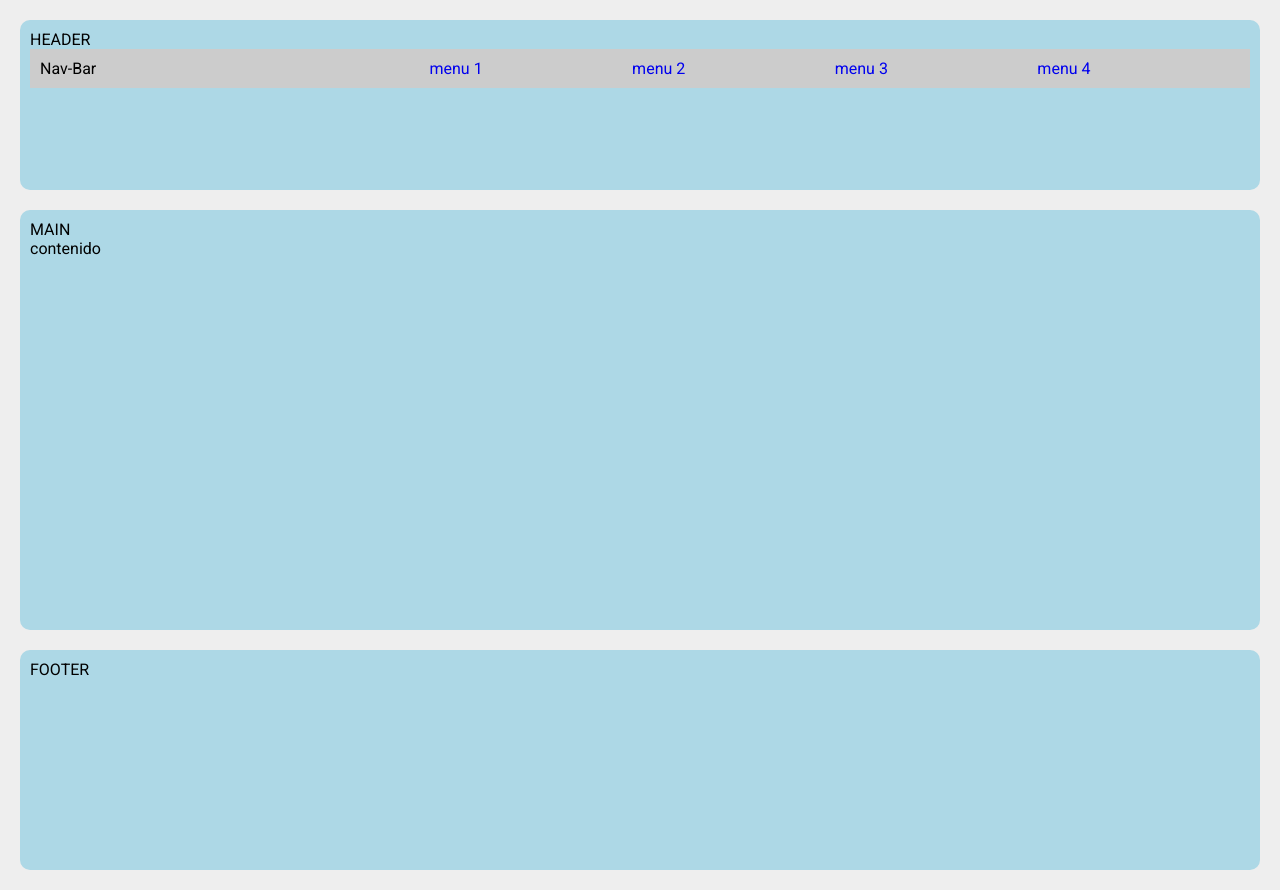
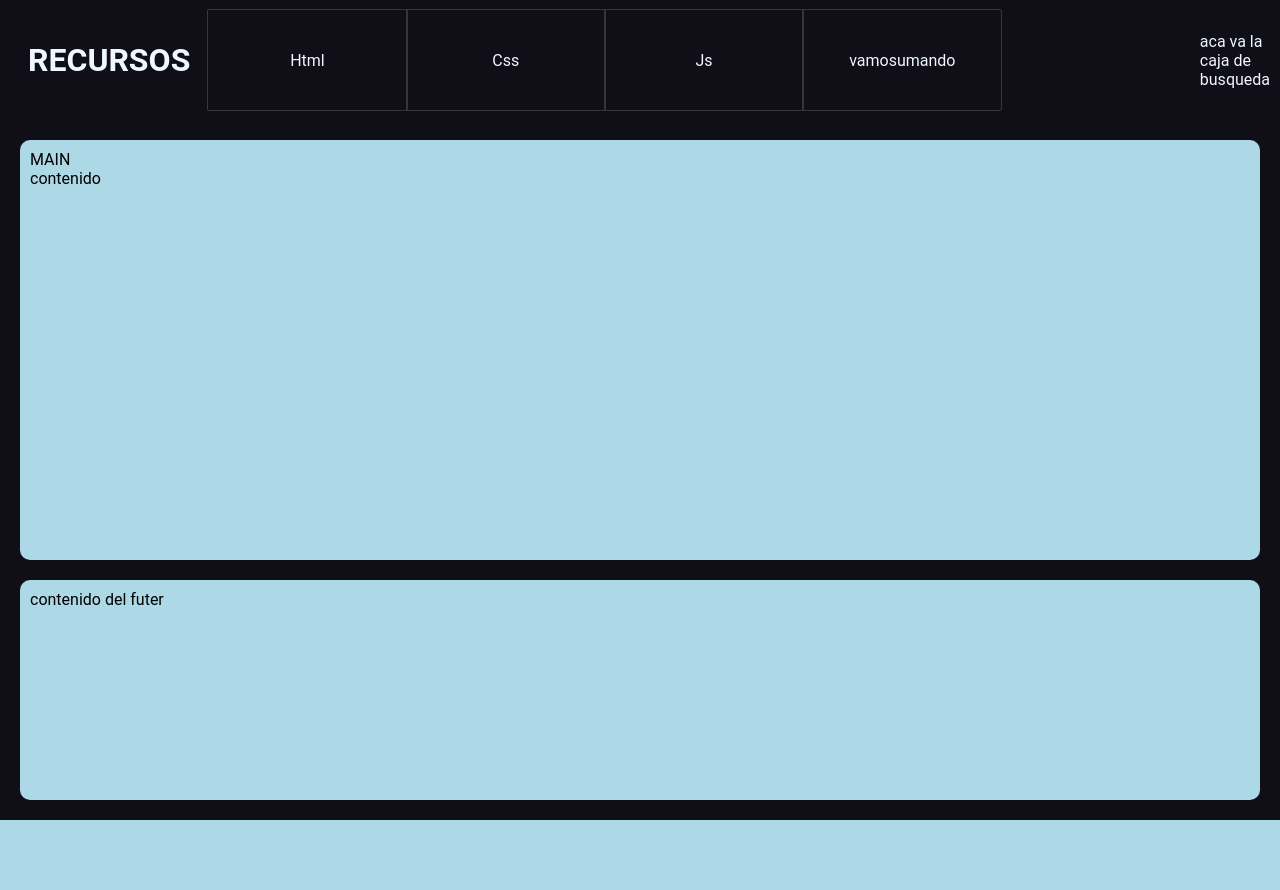
Before and after one commit to jesushernan3/resources, a PHP site: page / in a window 1280 px wide. After the commit the page ends 820 px from the top, so only its background shows below. Run offline with PHP 8.4, Linux system fonts and the light colour scheme.

Commit message:
comienxo de estructuracion prolija del sitio

```diff
--- a/assets/css/main.css
+++ b/assets/css/main.css
@@ -1,3 +1,4 @@
+/* GLOBALES */
 * {
   margin: 0;
   padding: 0;
@@ -6,10 +7,8 @@
   text-decoration: none;
 }
 body {
-  background-color: #eee;
+  background-color: #100e17;
 }
-
-header,
 main,
 footer {
   background: lightblue;
@@ -17,29 +16,61 @@ footer {
   padding: 10px;
   border-radius: 10px;
 }
-header {
-  min-height: 150px;
-}
 main {
   min-height: 400px;
 }
 footer {
   min-height: 200px;
 }
+
+/* CONTENIDO */
+
+/* === Header */
 .nav-bar {
-  background: #ccc;
   padding: 10px;
   display: flex;
+  min-height: 100px;
 }
-.nav-bar span {
+.nav-bar h1 {
   width: 20%;
+  color: aliceblue;
+  display: flex;
+  justify-content: center;
+  align-items: center;
 }
 .main-nav {
   display: flex;
-  width: 80%;
+  width: 100%;
 }
 .main-nav ul {
   display: flex;
-  justify-content: space-evenly;
-  width: 100%;
+  width: 80%;
 }
+.main-nav ul li {
+  box-shadow: 0px 0px 1px rgb(240, 240, 240);
+  display: flex;
+  flex: 1;
+}
+
+.main-nav ul li a {
+  display: flex;
+  flex: 1;
+  justify-content: center;
+  align-items: center;
+  color: aliceblue;
+}
+.main-nav ul li a:hover {
+  background-color: #201c2e;
+}
+
+.search-box {
+  width: 10%;
+  color: aliceblue;
+  display: flex;
+  flex: 1;
+  justify-content: center;
+  align-items: center;
+}
+
+@media (max-width: 470px) {
+}
--- a/estructura/content.php
+++ b/estructura/content.php
@@ -1,2 +1,2 @@
-<span>MAIN</span>
+      <span>MAIN</span>
       <article>contenido</article>
--- /dev/null
+++ b/estructura/foot.php
@@ -0,0 +1,8 @@
+</main>
+
+<footer>
+  contenido del futer
+</footer>
+
+</body>
+</html>
--- a/estructura/footer.php
+++ /dev/null
@@ -1 +0,0 @@
-<span>FOOTER</span>
--- /dev/null
+++ b/estructura/head.php
@@ -0,0 +1,24 @@
+<!DOCTYPE html>
+<html lang="en">
+  <head>
+    <meta charset="UTF-8" />
+    <meta
+      name="viewport"
+      content="with=device-with, initial-scale=1, maximum-scale=1"
+    />
+    <title>Recursos</title>
+  <link rel="stylesheet" href="<?php echo $raiz;?>assets/css/main.css">
+  </head>
+  <body>
+
+  <header>
+    <div class="nav-bar">
+      <h1>RECURSOS</h1>
+      <?php include('parciales/menu-principal.php');?>
+      <div class="search-box">
+        aca va la caja de busqueda
+      </div>
+
+    </div>
+  </header>
+  <main>
--- a/estructura/header.php
+++ /dev/null
@@ -1,12 +0,0 @@
-      <span>HEADER</span>
-      <div class="nav-bar">
-        <span>Nav-Bar</span>
-        <nav class="main-nav">
-          <ul>
-            <li><a href="#">menu 1</a></li>
-            <li><a href="#">menu 2</a></li>
-            <li><a href="#">menu 3</a></li>
-            <li><a href="#">menu 4</a></li>
-          </ul>
-        </nav>
-      </div>
--- /dev/null
+++ b/estructura/parciales/menu-principal.php
@@ -0,0 +1,8 @@
+<nav class="main-nav">
+  <ul>
+    <li><a href="<?php echo $raiz;?>index.php">Html</a></li>
+    <li><a href="<?php echo $raiz;?>vistas/categoria-css.php">Css</a></li>
+    <li><a href="<?php echo $raiz;?>vistas/categoria-js.php">Js</a></li>
+    <li><a href="#">vamosumando</a></li>
+  </ul>
+</nav>
--- a/index.php
+++ b/index.php
@@ -1,33 +1,6 @@
-<!DOCTYPE html>
-<html lang="en">
-  <head>
-    <meta charset="UTF-8" />
-    <meta
-      name="viewport"
-      content="with=device-with, initial-scale=1, maximum-scale=1"
-    />
-    <link
-      href="https://fonts.googleapis.com/css?family=Roboto"
-      rel="stylesheet"
-    />
-
-    <title>titulo sitio</title>
-  <link rel="stylesheet" href="assets/css/main.css">
-  </head>
-  <body>
-  <header>
-
-  <?php include('estructura/header.php');?>
-
-  </header>
-
-    <main>
-      <?php include('estructura/content.php');?>
-
-    </main>
-    <footer>
-    <?php include('estructura/footer.php');?>
-
-    </footer>
-  </body>
-</html>
+<?php
+$raiz="./";
+  include('estructura/head.php');
+  include('estructura/content.php');
+  include('estructura/foot.php');
+?>
```
Also changed, not shown: Documentos de Cliente/Contenido/Css/Layout - Css.txt (added, +26 -0 lines).
